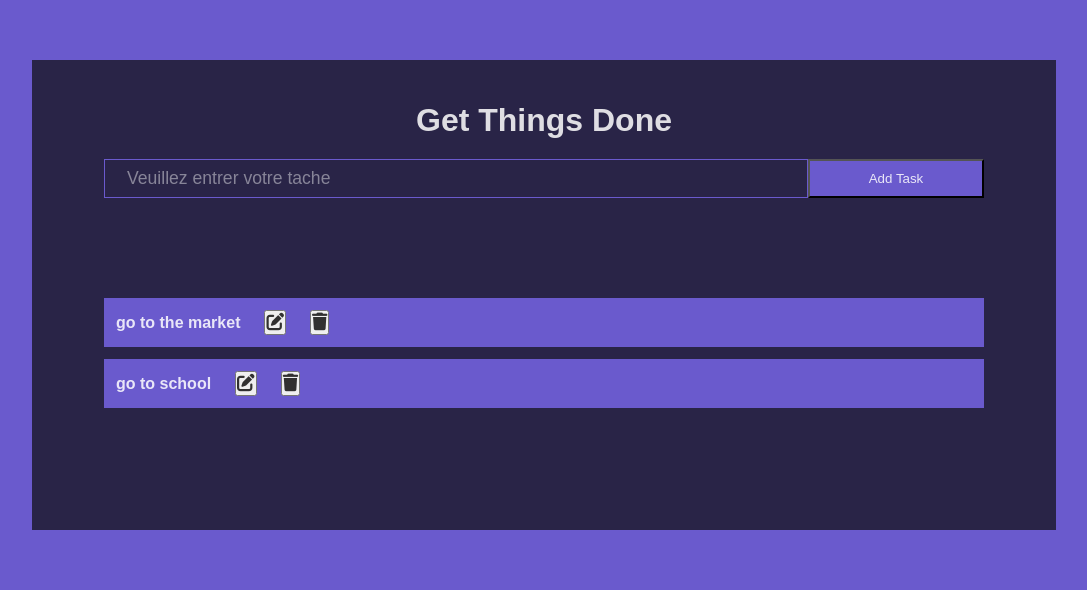
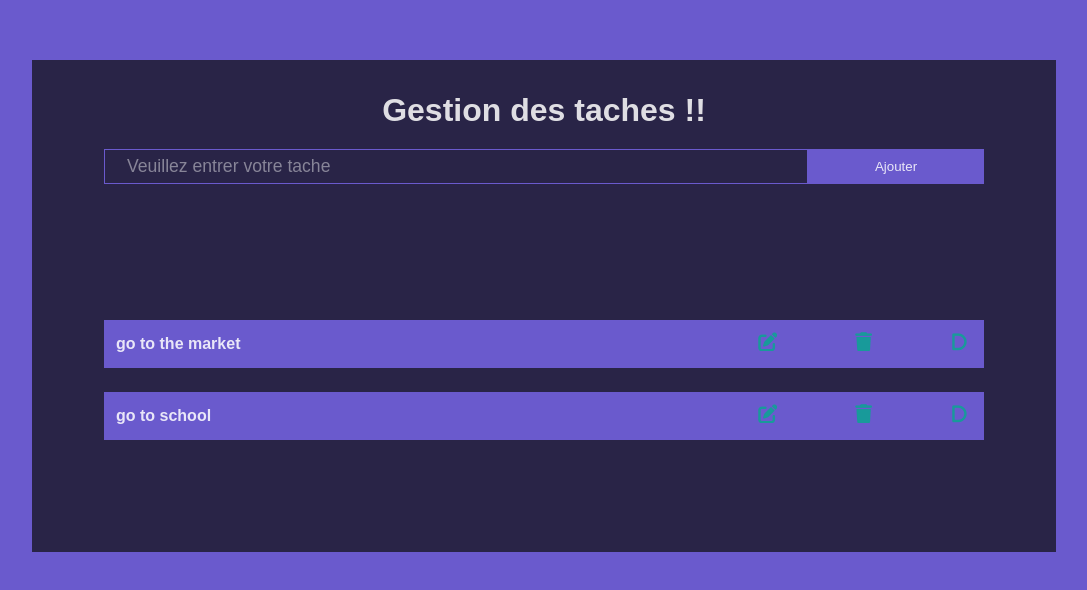
Before and after one commit to FrankamDev/todo, a React (Vite) app: page / in a window 1280 px wide. Shown: the part 196-786 px from the top of the page, without its empty margins (96-1183 px from the left). Built offline with nearby package versions, Linux system fonts and the light colour scheme.

Commit message:
update feature added

```diff
--- a/src/App.jsx
+++ b/src/App.jsx
@@ -3,8 +3,8 @@ import Tasks from "./components/Tasks";
 const App = () => {
   return (
     <div className='app'>
-
-      <Tasks/>
+      <Tasks />
+      <i className="footer">By Frank kamgang</i>
     </div>
   );
 };
--- /dev/null
+++ b/src/components/CardTask.jsx
@@ -0,0 +1,42 @@
+import { useState } from 'react';
+
+const CardTask = ({
+  task,
+  tasks,
+  settasks,
+  handleClick,
+  handleDelete,
+  handleValided,
+}) => {
+
+  const [Edit, setEdit] = useState('');
+  const showTask = (id) => {
+    console.log(id);
+  };
+
+
+  return (
+    <div className="card">
+
+        <li onClick={() => showTask(task.id)}>
+          <b>{task.task}</b>
+          <div className="btns">
+            <button onClick={() => handleValided(task.id)}>
+              <i className="fas fa-edit"></i>
+            </button>
+            <button onClick={() => handleDelete(task.id)}>
+              <i className="fas fa-trash"></i>
+            </button>
+            <button onClick={() => handleValided(task.id)}>
+              <i className="fas fa-d"></i>
+            </button>
+          </div>
+        </li>
+
+
+
+    </div>
+  );
+};
+
+export default CardTask;
--- a/src/components/Tasks.jsx
+++ b/src/components/Tasks.jsx
@@ -1,6 +1,12 @@
 import { useState } from 'react';
+import CardTask from './CardTask';
 
 const Tasks = () => {
+  const [err1, setErr1] = useState(false);
+  const [err2, setErr2] = useState(false);
+  const [message1, setmessage1] = useState('');
+  const [message2, setmessage2] = useState('');
+
   const [taskInput, setTaskInput] = useState('');
   const [tasks, settasks] = useState([
     { id: 1, task: 'go to the market' },
@@ -11,10 +17,21 @@ const Tasks = () => {
   };
   const handleClick = () => {
     if (taskInput.trim() === '') {
-      console.log('vide');
+      setErr1(true);
+      setmessage1('La tache ne doit pas etre vide!');
+      setTimeout(() => {
+        setmessage1('');
+      }, 2600);
     } else if (taskInput.length <= 3) {
-      console.log('la tache doit avoir plus de 3 et plus');
+      setErr2(true);
+      setTimeout(() => {
+        setmessage2('');
+      }, 2600);
+      setmessage2('la tache doit avoir plus de 3 et plus');
     } else {
+      setErr1(false);
+      setErr2(false);
+
       const taskCopy = [...tasks];
       const newArr = {
         id: tasks.length + 1,
@@ -26,9 +43,9 @@ const Tasks = () => {
     }
   };
   const handleEdit = (id) => {
-    const updatedTask = prompt('Edit your task: ');
+    const updatedTask = prompt('Editez la tache: ');
     if (updatedTask && updatedTask.trim() !== '') {
-      setTasks(
+      settasks(
         tasks.map((task) =>
           task.id === id ? { ...task, task: updatedTask } : task,
         ),
@@ -36,15 +53,18 @@ const Tasks = () => {
     }
   };
   const handleDelete = (id) => {
-    confirm("Voulez-vous vraiment aupprimer cette tache ?");
+    confirm('Voulez-vous vraiment aupprimer cette tache ?');
     const taskCopy = [...tasks];
     const deleteTask = taskCopy.filter((task) => task.id != id);
     settasks(deleteTask);
   };
+  const handleValided = (id) => {
+    console.log(id);
+  };
   return (
     <div className="tasks">
       <div className="container">
-        <h2>Get Things Done</h2>
+        <h2>Gestion des taches !!</h2>
         <div className="addTasks">
           <input
             type="text"
@@ -52,22 +72,25 @@ const Tasks = () => {
             onChange={handleChange}
             placeholder="Veuillez entrer votre tache"
           />
-          <button onClick={() => handleClick()}>Add Task</button>
+          <button onClick={() => handleClick()}>Ajouter</button>
+        </div>
+        <div className="errr">
+          <h3> {taskInput} </h3>
         </div>
       </div>
       <div className="lisTasks">
+        {err1 && <p className={err1 ? 'err11' : 'err1'}>{message1}</p>}
+        {err2 && <p className={err1 ? 'err11' : 'err1'}>{message2}</p>}
         <ul>
           {tasks.map((task, index) => (
-            <li key={index}>
-              {' '}
-              <b>{task.task}</b>
-              <button onClick={() => handleEdit(task.id)}>
-                <i className="fas fa-edit"></i>
-              </button>
-              <button onClick={() => handleDelete(task.id)}>
-                <i className="fas fa-trash"></i>
-              </button>
-            </li>
+            <CardTask
+              key={index}
+              handleClick={handleClick}
+              handleEdit={handleEdit}
+              handleDelete={handleDelete}
+              handleValided={handleValided}
+              task={task}
+            />
           ))}
         </ul>
       </div>
--- a/src/styles/_settings.scss
+++ b/src/styles/_settings.scss
@@ -4,11 +4,11 @@
   box-sizing: border-box;
   font-family: Arial, Helvetica, sans-serif;
   transition: .4s ease;
+  overflow-x: hidden;
 }
 
 li {
   list-style: none;
-
 }
 
 a {
@@ -16,8 +16,10 @@ a {
 }
 
 $white: #ffffffd9;
-
+$cyan: rgb(24, 154, 154);
+$black: black;
 $violet: slateblue;
+$violetFiltre: rgb(86, 74, 167);
 $violet2: rgb(41, 36, 71);
 
 @mixin childCenter {
@@ -37,7 +39,7 @@ input {
 
   &:focus {
     background: $violet2;
-    border: 1px solid red;
+    border: 1px solid $violet2;
   }
 
   &::placeholder {
@@ -49,3 +51,7 @@ body {
   height: 100vh;
   background: $violet;
 }
+
+button {
+  border: none;
+}
--- a/src/styles/companents/_tasks.scss
+++ b/src/styles/companents/_tasks.scss
@@ -1,13 +1,36 @@
+.app {
+
+    .footer {
+      @include childCenter;
+      color: $cyan;
+      font-size: 2rem;
+      font-weight: 800;
+    }
+  i{
+    color: $cyan;
+  }
   .tasks {
     background: $violet2;
     margin: 20% auto;
     width: 80%;
-  padding: 22px 0;
+    padding: 12px 0 0 0;
 
     .container {
       @include childCenter;
 
+      .errr {
+        width: 78.6%;
+
+        h3 {
+          text-align: left;
+          margin: 12px 0;
+          color: rgb(174, 154, 212);
+
+        }
+      }
+
       .addTasks {
+
         display: flex;
         width: 100%;
         padding: 0 72px;
@@ -22,6 +45,10 @@
           width: 20%;
           padding: 10px 0px;
           cursor: pointer;
+
+          &:hover {
+            background: $violetFiltre;
+          }
 
         }
       }
@@ -39,29 +66,79 @@
       margin: 100px 72px;
       transform: .4s ease;
 
+      .btns {
+        display: flex;
+        width: 170%;
+        margin-left: 50%;
+        text-align: center;
+        align-items: center;
+        justify-content: space-around;
+        padding: 0 12px 0 0;
+
         button {
           color: rgb(49, 48, 48);
-      font-size: 1.1rem;
-      margin: 0 12px;
+          background: transparent;
+          border: none;
+          font-size: 1.2rem;
+          width: 100%;
+          transition: .4s ease;
+          position: static;
 
           &:hover {
             cursor: pointer;
-        padding: 3px 5px;
-        border-radius: 50%;
+            transform: scale(1.1);
+            box-shadow: 6px 5px 2px -6px $black;
+          }
         }
       }
 
+      p {
+        background-color: rgba(235, 158, 146, 0.956);
+        transition: 1s ease;
+      }
+
+      .err11 {
+        color: rgb(222, 81, 81);
+        opacity: .7;
+        font-size: 1.4rem;
+        text-align: center;
+        transform: translateX(0);
+      }
+
+      .err1 {
+        color: #fff;
+        transition: 1s ease;
+        transform: translateX(-40px);
+        opacity: 0;
+
+      }
+
+
+
       ul {
-      width: 100%;
+        position: relative;
 
         li {
-
           background: $violet;
           margin: 12px 0;
           padding: 12px 0;
+          display: grid;
+          grid-template-columns: 60% 20%;
+          align-items: center;
+
+          &:hover {
+            cursor: pointer;
+            padding: 12px;
+            transform: scale(1.06);
+            background: rgb(89, 72, 168);
+            border-radius: 12px;
+          }
 
           b {
+            width: 100%;
 
+            display: flex;
+            flex-wrap: wrap;
             padding: 0 12px;
             color: $white;
             font-weight: 700;
@@ -70,3 +147,8 @@
       }
     }
   }
+
+  * {
+    // border: 1px solid red;
+  }
+}
```
Lines whose indentation alone changed are shown as unchanged.
